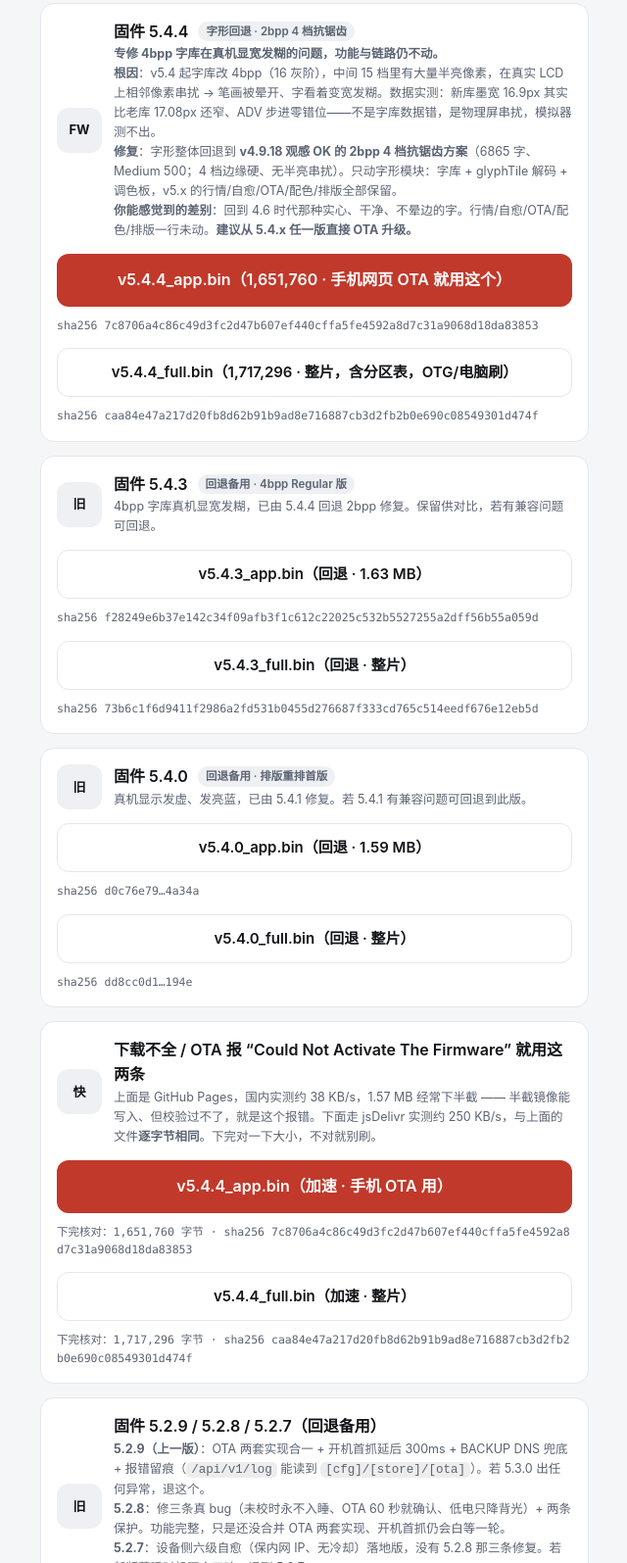
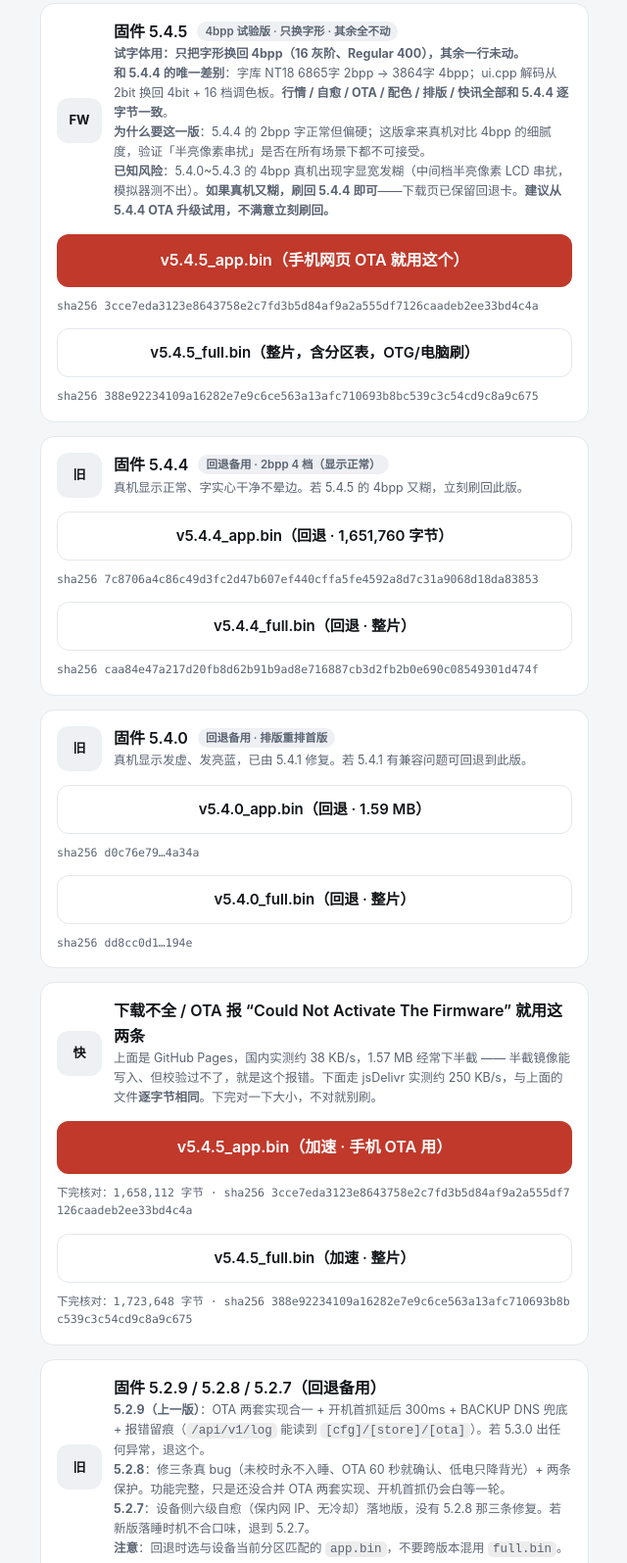
Before and after one commit to xiaoxiao456258/aipassport-dl, a plain HTML site: page index.html in a window 1280 px wide. Shown: the part 780-2375 px from the top of the page at 98% size, without its empty margins (319-959 px from the left). Drawn offline with Linux system fonts and the light colour scheme.

```diff
--- a/index.html
+++ b/index.html
@@ -83,28 +83,28 @@
     <div class="row">
       <div class="icon alt">FW</div>
       <div>
-        <div class="name">固件 5.4.4 <span class="tag">字形回退 · 2bpp 4 档抗锯齿</span></div>
-        <div class="meta"><b>专修 4bpp 字库在真机显宽发糊的问题，功能与链路仍不动。</b><br><b>根因</b>：v5.4 起字库改 4bpp（16 灰阶），中间 15 档里有大量半亮像素，在真实 LCD 上相邻像素串扰 → 笔画被晕开、字看着变宽发糊。数据实测：新库墨宽 16.9px 其实比老库 17.08px 还窄、ADV 步进零错位——不是字库数据错，是物理屏串扰，模拟器测不出。<br><b>修复</b>：字形整体回退到 <b>v4.9.18 观感 OK 的 2bpp 4 档抗锯齿方案</b>（6865 字、Medium 500；4 档边缘硬、无半亮串扰）。只动字形模块：字库 + glyphTile 解码 + 调色板，v5.x 的行情/自愈/OTA/配色/排版全部保留。<br><b>你能感觉到的差别</b>：回到 4.6 时代那种实心、干净、不晕边的字。行情/自愈/OTA/配色/排版一行未动。<b>建议从 5.4.x 任一版直接 OTA 升级。</b></div>
+        <div class="name">固件 5.4.5 <span class="tag">4bpp 试验版 · 只换字形 · 其余全不动</span></div>
+        <div class="meta"><b>试字体用：只把字形换回 4bpp（16 灰阶、Regular 400），其余一行未动。</b><br><b>和 5.4.4 的唯一差别</b>：字库 NT18 6865字 2bpp → 3864字 4bpp；ui.cpp 解码从 2bit 换回 4bit + 16 档调色板。<b>行情 / 自愈 / OTA / 配色 / 排版 / 快讯全部和 5.4.4 逐字节一致</b>。<br><b>为什么要这一版</b>：5.4.4 的 2bpp 字正常但偏硬；这版拿来真机对比 4bpp 的细腻度，验证「半亮像素串扰」是否在所有场景下都不可接受。<br><b>已知风险</b>：5.4.0~5.4.3 的 4bpp 真机出现字显宽发糊（中间档半亮像素 LCD 串扰，模拟器测不出）。<b>如果真机又糊，刷回 5.4.4 即可</b>——下载页已保留回退卡。<b>建议从 5.4.4 OTA 升级试用，不满意立刻刷回。</b></div>
       </div>
     </div>
-    <a class="btn" data-file="v5.4.4_app.bin" href="./v5.4.4_app.bin" download>v5.4.4_app.bin（1,651,760 · 手机网页 OTA 就用这个）</a>
-    <div class="hash">sha256 7c8706a4c86c49d3fc2d47b607ef440cffa5fe4592a8d7c31a9068d18da83853</div>
-    <a class="btn ghost" data-file="v5.4.4_full.bin" href="./v5.4.4_full.bin" download>v5.4.4_full.bin（1,717,296 · 整片，含分区表，OTG/电脑刷）</a>
-    <div class="hash">sha256 caa84e47a217d20fb8d62b91b9ad8e716887cb3d2fb2b0e690c08549301d474f</div>
+    <a class="btn" data-file="v5.4.5_app.bin" href="./v5.4.5_app.bin" download>v5.4.5_app.bin（手机网页 OTA 就用这个）</a>
+    <div class="hash">sha256 3cce7eda3123e8643758e2c7fd3b5d84af9a2a555df7126caadeb2ee33bd4c4a</div>
+    <a class="btn ghost" data-file="v5.4.5_full.bin" href="./v5.4.5_full.bin" download>v5.4.5_full.bin（整片，含分区表，OTG/电脑刷）</a>
+    <div class="hash">sha256 388e92234109a16282e7e9c6ce563a13afc710693b8bc539c3c54cd9c8a9c675</div>
   </div>
 
   <div class="card">
     <div class="row">
       <div class="icon alt">旧</div>
       <div>
-        <div class="name">固件 5.4.3 <span class="tag">回退备用 · 4bpp Regular 版</span></div>
-        <div class="meta">4bpp 字库真机显宽发糊，已由 5.4.4 回退 2bpp 修复。保留供对比，若有兼容问题可回退。</div>
+        <div class="name">固件 5.4.4 <span class="tag">回退备用 · 2bpp 4 档（显示正常）</span></div>
+        <div class="meta">真机显示正常、字实心干净不晕边。若 5.4.5 的 4bpp 又糊，立刻刷回此版。</div>
       </div>
     </div>
-    <a class="btn ghost" data-file="v5.4.3_app.bin" href="./v5.4.3_app.bin" download>v5.4.3_app.bin（回退 · 1.63 MB）</a>
-    <div class="hash">sha256 f28249e6b37e142c34f09afb3f1c612c22025c532b5527255a2dff56b55a059d</div>
-    <a class="btn ghost" data-file="v5.4.3_full.bin" href="./v5.4.3_full.bin" download>v5.4.3_full.bin（回退 · 整片）</a>
-    <div class="hash">sha256 73b6c1f6d9411f2986a2fd531b0455d276687f333cd765c514eedf676e12eb5d</div>
+    <a class="btn ghost" data-file="v5.4.4_app.bin" href="./v5.4.4_app.bin" download>v5.4.4_app.bin（回退 · 1,651,760 字节）</a>
+    <div class="hash">sha256 7c8706a4c86c49d3fc2d47b607ef440cffa5fe4592a8d7c31a9068d18da83853</div>
+    <a class="btn ghost" data-file="v5.4.4_full.bin" href="./v5.4.4_full.bin" download>v5.4.4_full.bin（回退 · 整片）</a>
+    <div class="hash">sha256 caa84e47a217d20fb8d62b91b9ad8e716887cb3d2fb2b0e690c08549301d474f</div>
   </div>
 
   <div class="card">
@@ -129,10 +129,10 @@
         <div class="meta">上面是 GitHub Pages，国内实测约 38 KB/s，1.57 MB 经常下半截 —— 半截镜像能写入、但校验过不了，就是这个报错。下面走 jsDelivr 实测约 250 KB/s，与上面的文件<strong>逐字节相同</strong>。下完对一下大小，不对就别刷。</div>
       </div>
     </div>
-    <a class="btn" href="https://cdn.jsdelivr.net/gh/xiaoxiao456258/aipassport-dl@bc418427/v5.4.4_app.bin" download>v5.4.4_app.bin（加速 · 手机 OTA 用）</a>
-    <div class="hash">下完核对：1,651,760 字节 · sha256 7c8706a4c86c49d3fc2d47b607ef440cffa5fe4592a8d7c31a9068d18da83853</div>
-    <a class="btn ghost" href="https://cdn.jsdelivr.net/gh/xiaoxiao456258/aipassport-dl@bc418427/v5.4.4_full.bin" download>v5.4.4_full.bin（加速 · 整片）</a>
-    <div class="hash">下完核对：1,717,296 字节 · sha256 caa84e47a217d20fb8d62b91b9ad8e716887cb3d2fb2b0e690c08549301d474f</div>
+    <a class="btn" href="https://cdn.jsdelivr.net/gh/xiaoxiao456258/aipassport-dl@PIN_545/v5.4.5_app.bin" download>v5.4.5_app.bin（加速 · 手机 OTA 用）</a>
+    <div class="hash">下完核对：1,658,112 字节 · sha256 3cce7eda3123e8643758e2c7fd3b5d84af9a2a555df7126caadeb2ee33bd4c4a</div>
+    <a class="btn ghost" href="https://cdn.jsdelivr.net/gh/xiaoxiao456258/aipassport-dl@PIN_545/v5.4.5_full.bin" download>v5.4.5_full.bin（加速 · 整片）</a>
+    <div class="hash">下完核对：1,723,648 字节 · sha256 388e92234109a16282e7e9c6ce563a13afc710693b8bc539c3c54cd9c8a9c675</div>
   </div>
 
   <div class="card">
```
Also changed, not shown: 4 other files.
